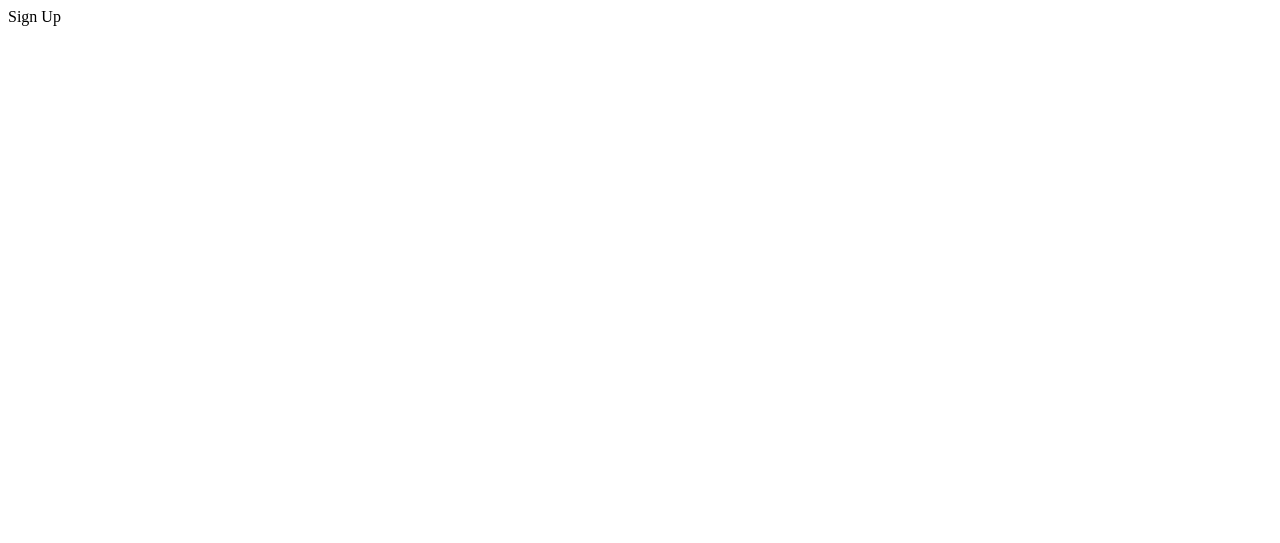
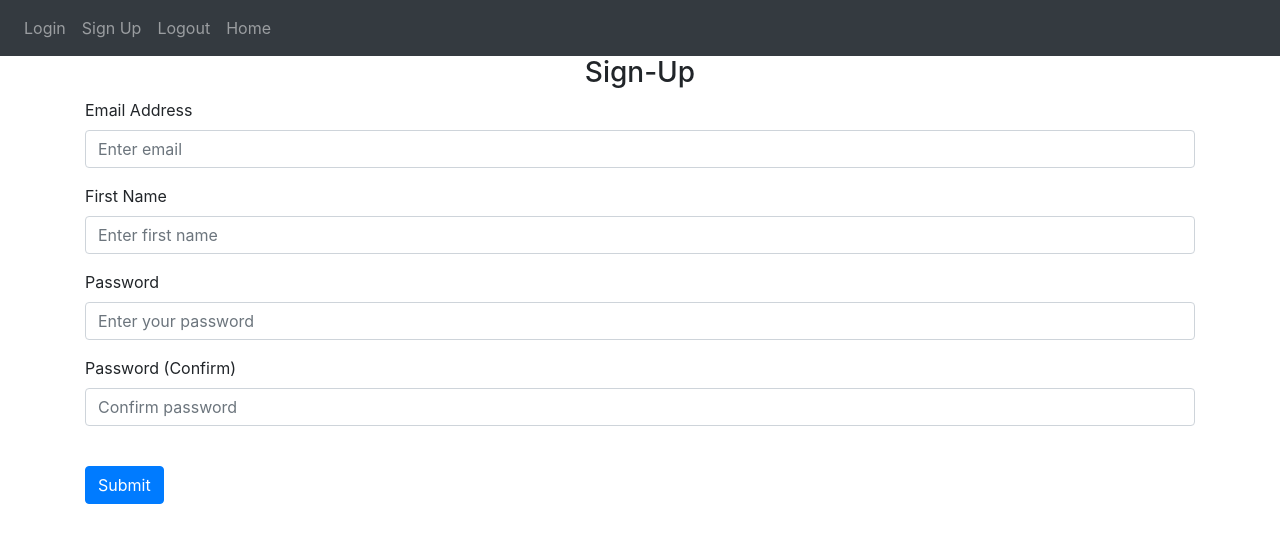
Before and after one commit to Adamhat/IrrigationDevice, a Flask app: page /sign-up in a window 1280 px wide. Before the commit the part shown is almost empty. Shown: the top 543 px of the page. Run offline with Flask 2, Linux system fonts and the light colour scheme; some libraries are stand-ins or nearby versions.

Commit message:
Setting up general login page and front end.
Signed-off-by: Adam <adamfarhat129@gmail.com>

```diff
--- a/website/auth.py
+++ b/website/auth.py
@@ -1,11 +1,11 @@
-from flask import Blueprint
+from flask import Blueprint, render_template
 
 # This file is where we store the login information if need be
 auth = Blueprint('auth', __name__)
 
 @auth.route('/login')
 def login():
-    return "<p>Login</p>"
+    return render_template("login.html")
 
 @auth.route('/logout')
 def logout():
@@ -13,4 +13,4 @@ def logout():
 
 @auth.route('/sign-up')
 def sign_up():
-    return "<p>Sign Up</p>"
+    return render_template("sign_up.html")
--- a/website/templates/base.html
+++ b/website/templates/base.html
@@ -20,10 +20,22 @@
     </head>
     <body>
       <nav class="navbar navbar-expand-lg navbar-dark bg-dark">
-        <button class="navbar-toggle" type="button" data-toggle="collapse" data-target="#navbar">
+        <button class="navbar-toggler" type="button" data-toggle="collapse" data-target="#navbar">
           <span class="navbar-toggler-icon"></span>
         </button>
+        <div class="collapse navbar-collapse" id="navbar">
+          <div class="navbar-nav">
+            <a class="nav-item nav-link" id="login" href="/login">Login</a>
+            <a class="nav-item nav-link" id="signUp" href="/sign-up">Sign Up</a>
+            <a class="nav-item nav-link" id="logout" href="/logout">Logout</a>
+            <a class="nav-item nav-link" id="home" href="/">Home</a>
+          </div>
+        </div>
       </nav>
+      <div class="container">
+        {% block content %}
+        {% endblock %}
+      </div>
 
       <!-- These scripts help to inililize Bootstrap -->
       <script
--- /dev/null
+++ b/website/templates/home.html
@@ -0,0 +1,5 @@
+{% extends "base.html" %} {% block title %}Home{% endblock %} <!-- The text in this line of code changes the internet tab name -->
+
+{% block content %}
+<h1>This is the home page</h1>
+{% endblock %}
--- /dev/null
+++ b/website/templates/login.html
@@ -0,0 +1,6 @@
+{% extends "base.html" %} {% block title %}Login{% endblock %} <!-- The text in this line of code changes the internet tab name -->
+
+{% block content %}
+<h1>This is the login page</h1>
+{{ args }}
+{% endblock %}
--- /dev/null
+++ b/website/templates/sign_up.html
@@ -0,0 +1,45 @@
+{% extends "base.html" %} {% block title %}Sign-Up{% endblock %} <!-- The text in this line of code changes the internet tab name -->
+
+{% block content %}
+<form method="POST">
+    <h3 align="center">Sign-Up</h3>
+    <div class="form-group">
+        <label for="email">Email Address</label>
+        <input
+        type="email"
+        class="form-control"
+        id="email"
+        name="email"
+        placeholder="Enter email">
+    </div>
+    <div class="form-group">
+        <label for="firstName">First Name</label>
+        <input
+        type="text"
+        class="form-control"
+        id="firstName"
+        name="firstName"
+        placeholder="Enter first name">
+    </div>
+    <div class="form-group">
+        <label for="password1">Password</label>
+        <input
+        type="password"
+        class="form-control"
+        id="password1"
+        name="password1"
+        placeholder="Enter your password">
+    </div>
+    <div class="form-group">
+        <label for="password2">Password (Confirm)</label>
+        <input
+        type="password"
+        class="form-control"
+        id="password2"
+        name="password2"
+        placeholder="Confirm password">
+    </div>
+    <br /> <!-- Break Line -->
+    <button type="submit" class="btn btn-primary">Submit</button>
+</form>
+{% endblock %}
--- a/website/views.py
+++ b/website/views.py
@@ -1,8 +1,8 @@
-from flask import Blueprint
+from flask import Blueprint, render_template
 
 # This file is where we store the information that users can access
 views = Blueprint('views', __name__)
 
 @views.route('Home')
 def home(): # Whenever we access the main page of our website, whatever is in home will run
-    return "<h1>Test</h1>"
+    return render_template("home.html")
```
